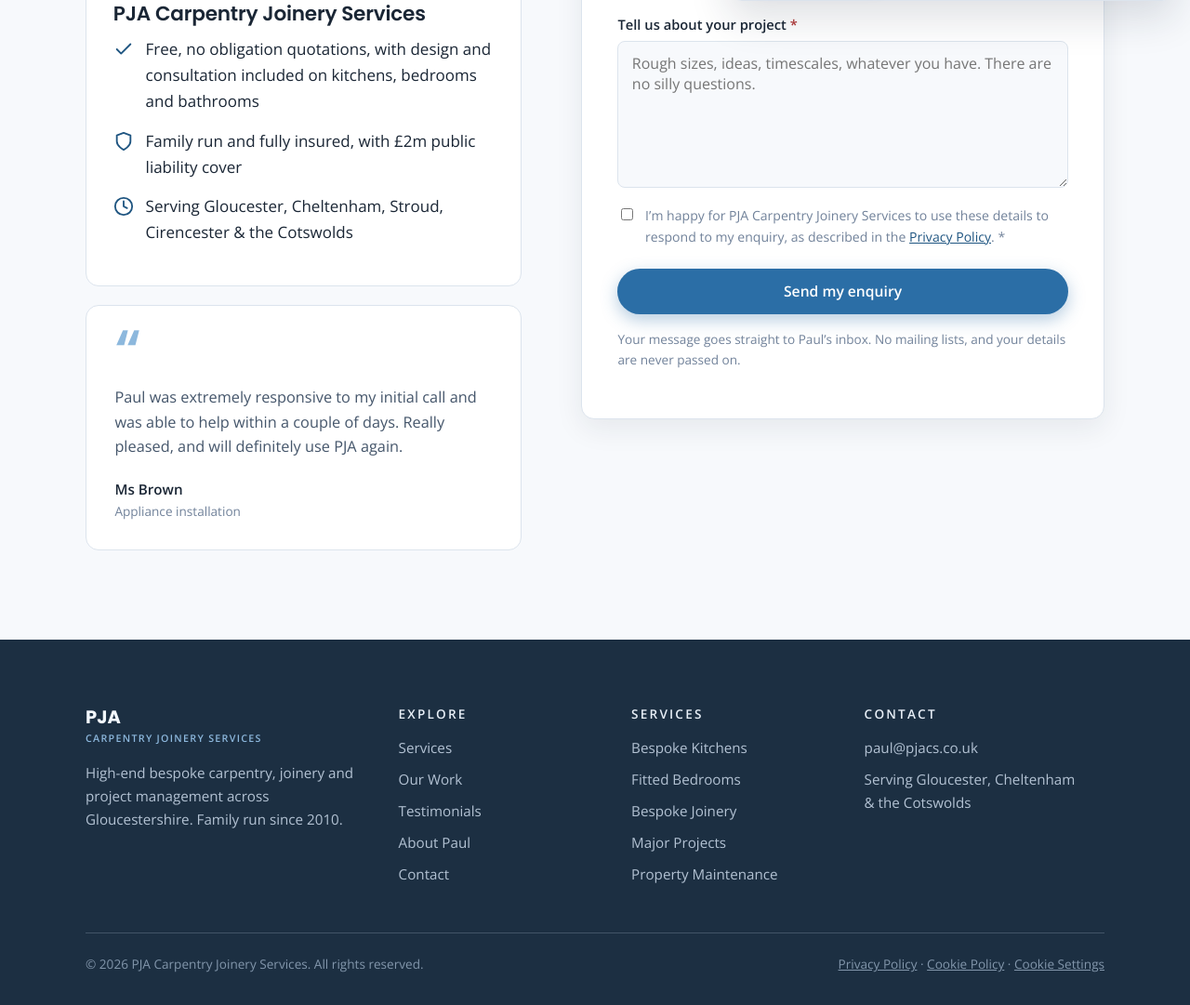
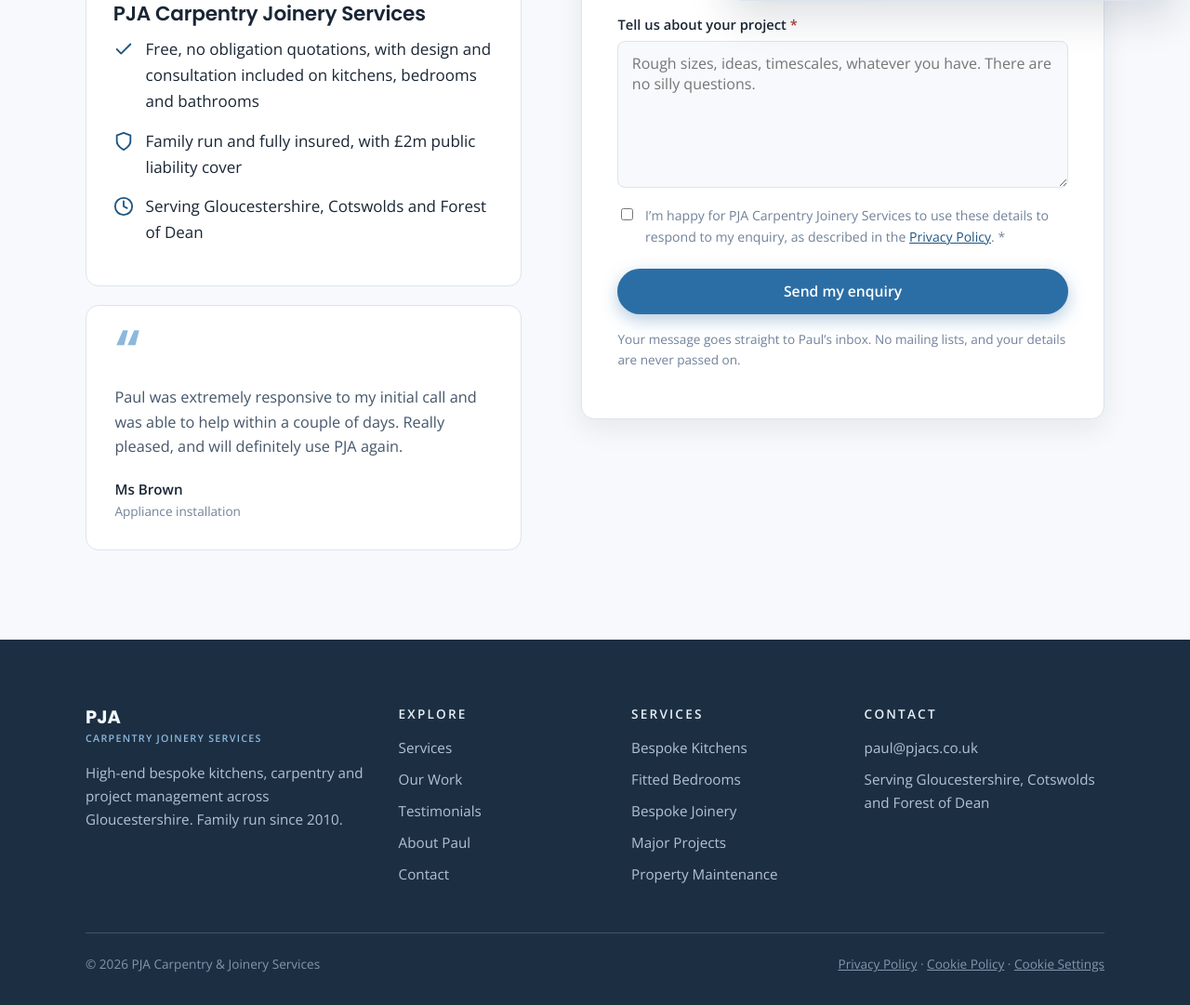
Before and after one commit to ictevangelist/pjacs, a plain HTML site: page contact.html in a window 1280 px wide. Shown: the part 783-1864 px from the top of the page at 93% size. Drawn offline with nearby package versions, Linux system fonts and the light colour scheme.

Commit message:
Apply Paul's amends: suppliers, footer line, strapline, service area
- Bedrooms: Crown Imperial reference and under-eaves/loft-room line removed
- Copyright line now reads 'PJA Carpentry & Joinery Services' with no extras
- Footer strapline: high-end bespoke kitchens, carpentry and project
  management across Gloucestershire
- Service area now 'Serving Gloucestershire, Cotswolds and Forest of Dean'
  in the footer and on the contact page

Co-Authored-By: Claude Fable 5 <noreply@anthropic.com>
Claude-Session: https://claude.ai/code/session_011P62yasS1d8NfdC3ZFB5zw

```diff
--- a/contact.html
+++ b/contact.html
@@ -79,7 +79,7 @@
             </div>
             <div class="icon-line">
               <svg viewBox="0 0 24 24" fill="none" stroke="currentColor" stroke-width="2" stroke-linecap="round" stroke-linejoin="round" aria-hidden="true"><circle cx="12" cy="12" r="10"/><path d="M12 6v6l4 2"/></svg>
-              <span>Serving Gloucester, Cheltenham, Stroud, Cirencester &amp; the Cotswolds</span>
+              <span>Serving Gloucestershire, Cotswolds and Forest of Dean</span>
             </div>
           </div>
           <div class="quote-card reveal">
@@ -144,7 +144,7 @@
         <div class="footer-brand">
           <span class="brand-name">PJA</span>
           <span class="brand-sub">Carpentry Joinery Services</span>
-          <p style="margin-top:1rem">High-end bespoke carpentry, joinery and project management across Gloucestershire. Family run since 2010.</p>
+          <p style="margin-top:1rem">High-end bespoke kitchens, carpentry and project management across Gloucestershire. Family run since 2010.</p>
         </div>
         <div>
           <h4>Explore</h4>
@@ -170,12 +170,12 @@
           <h4>Contact</h4>
           <ul>
             <li><a href="mailto:paul@pjacs.co.uk">paul@pjacs.co.uk</a></li>
-            <li>Serving Gloucester, Cheltenham<br>&amp; the Cotswolds</li>
+            <li>Serving Gloucestershire, Cotswolds<br>and Forest of Dean</li>
           </ul>
         </div>
       </div>
       <div class="footer-bottom">
-        <span>&copy; <span data-year>2026</span> PJA Carpentry Joinery Services. All rights reserved.</span>
+        <span>&copy; <span data-year>2026</span> PJA Carpentry &amp; Joinery Services</span>
         <span>
           <a href="privacy.html">Privacy Policy</a> ·
           <a href="cookies.html">Cookie Policy</a> ·
```
Also changed, not shown: 404.html (+3 -3 lines), about.html (+3 -3 lines), cookies.html (+3 -3 lines), index.html (+3 -3 lines), portfolio.html (+3 -3 lines), privacy.html (+3 -3 lines), services.html (+4 -5 lines), testimonials.html (+3 -3 lines), thanks.html (+3 -3 lines).
